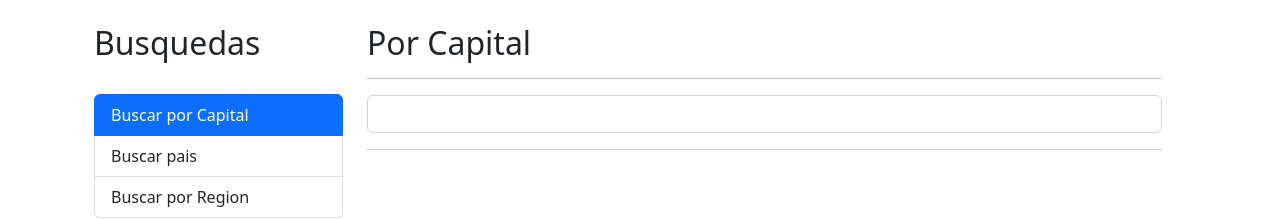
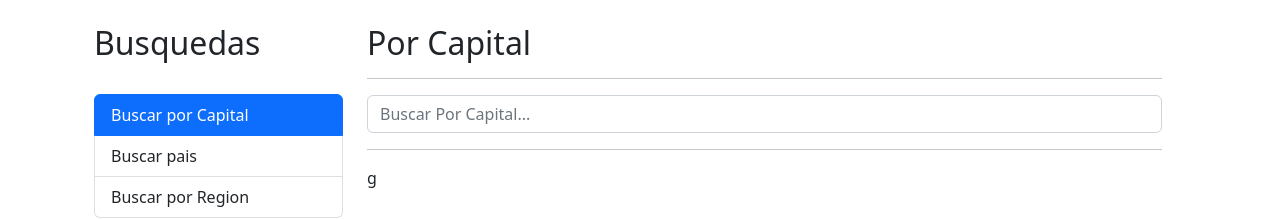
Before and after one commit to JuanPaAvalos/PaisesApp, an Angular app: page / in a window 1280 px wide. Both pictures are taken after a click on the item "Buscar por Capital". Shown: the top 219 px of the page. Built offline with nearby package versions, Linux system fonts and the light colour scheme.

Commit message:
fix: fix place app-input holder input

```diff
--- a/src/app/pais/pages/por-capital/por-capital.component.html
+++ b/src/app/pais/pages/por-capital/por-capital.component.html
@@ -11,12 +11,12 @@
        <app-pais-input
         (onEnter)="buscar( $event )"
         (onDebounce)="sugerencias( $event )"
-        placeholderPais="Buscar Capital..."
+        [placeholderBusqueda]="'Buscar Por Capital...'"
        ></app-pais-input>
     </div>
 </div>
 <hr>
-
+g
 <div class="row">
     <div class="col">
         <app-pais-table [paises]="paises" [termino]="termino"></app-pais-table>
```
